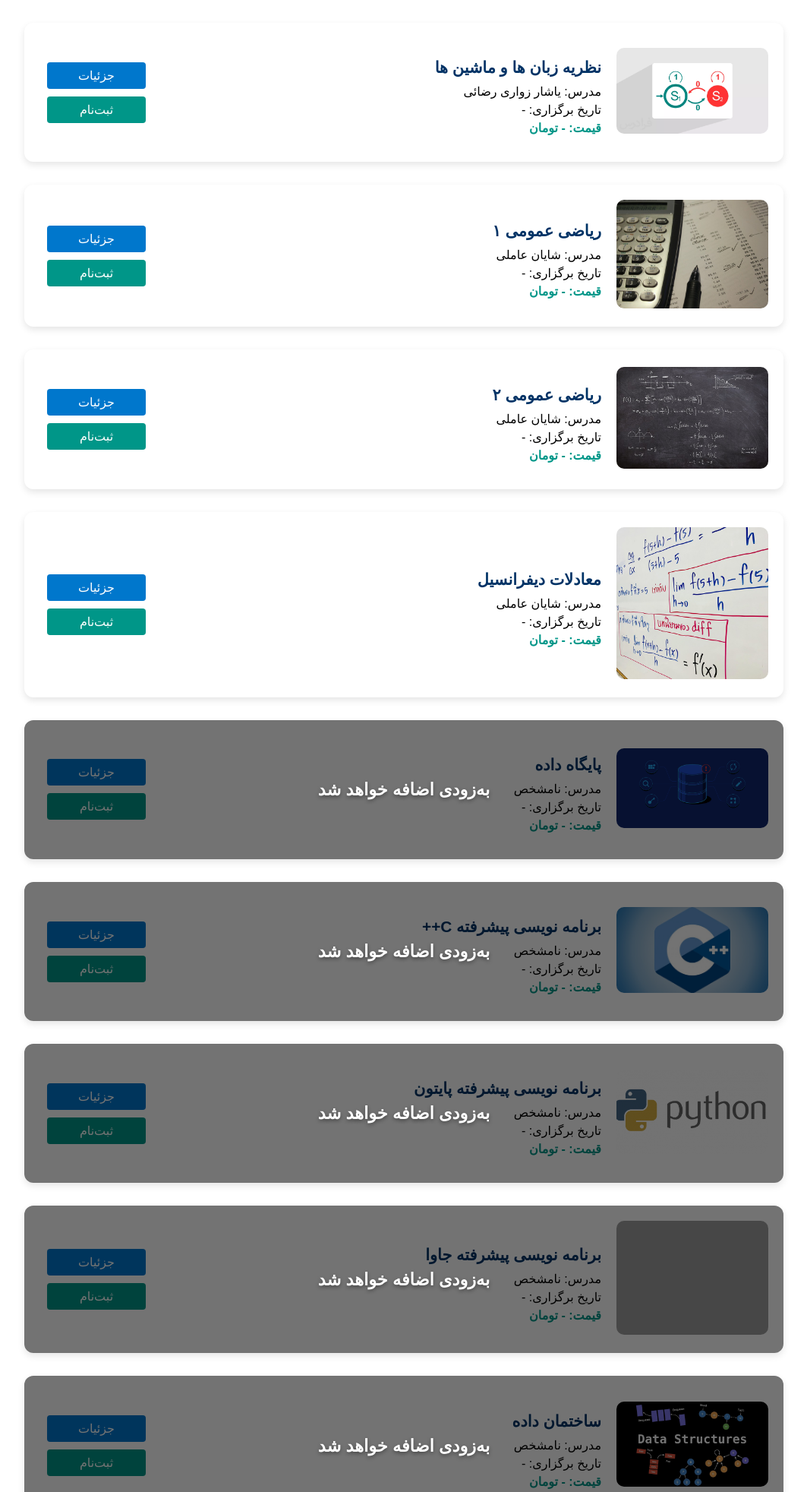
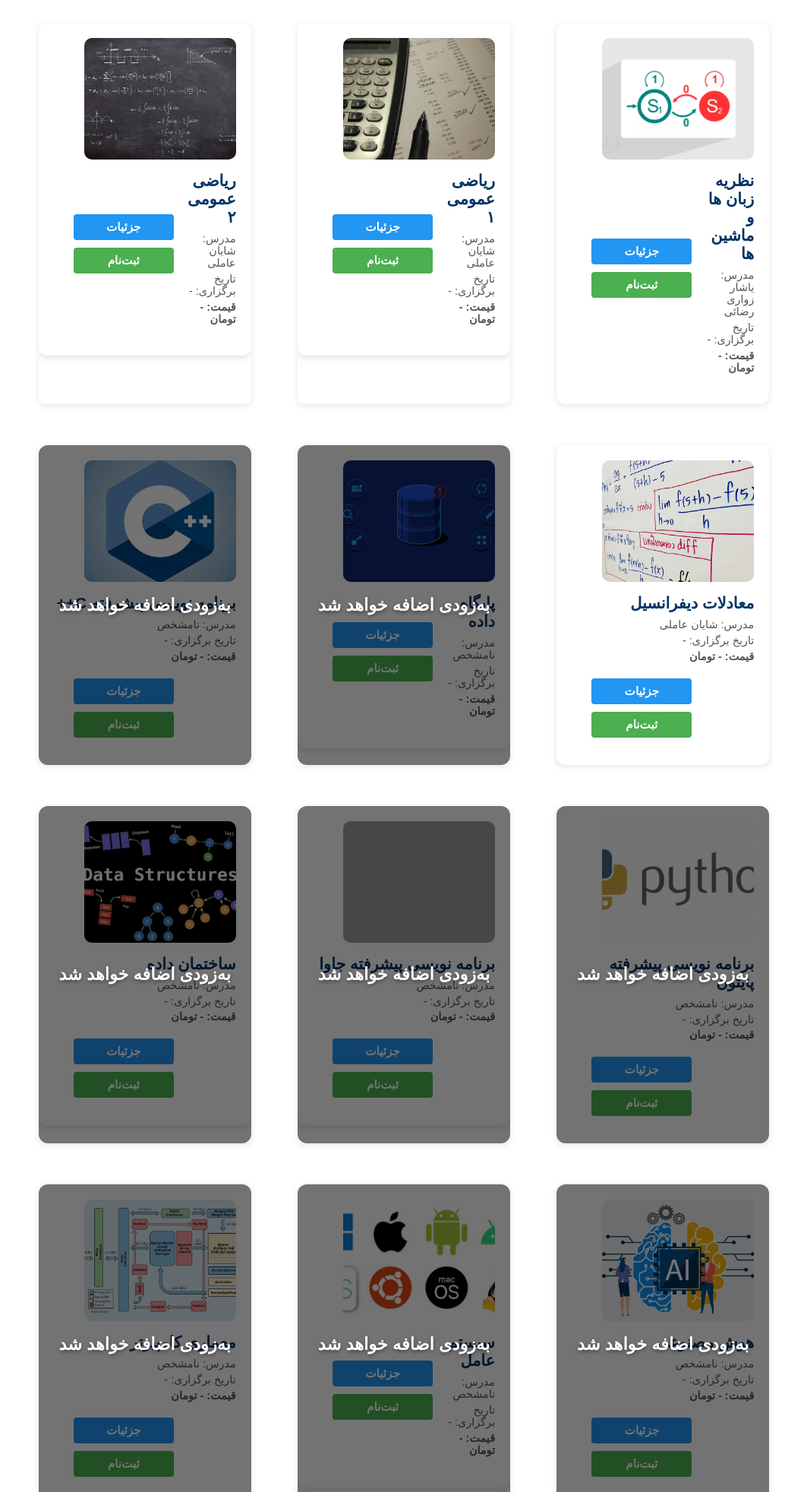
Before and after one commit to yasharzavary/associationCourse, a Django app: page / in a window 1280 px wide. Shown: the part 106-2070 px from the top of the page at 76% size, without its empty margins (108-1171 px from the left). Run offline with Django 4.2, Linux system fonts and the light colour scheme; grey boxes are pictures that could not be loaded.

Commit message:
feat: signup page update new updates for university option that updates in forms added. index page's price format changed too

```diff
--- a/associationCoursePage/scripts/css/style.css
+++ b/associationCoursePage/scripts/css/style.css
@@ -89,14 +89,27 @@ body {
   max-width: 1000px;
   margin: 30px auto;
   padding: 0 20px;
+  display: flex;
+  flex-wrap: wrap;
+  gap: 1.5rem;
+  justify-content: center;
 }
 
-/* Course Card Container */
+/* Course Card Wrapper */
 .course-card-wrapper {
   position: relative;
-  width: 100%;
+  width: 280px;
   max-width: 1000px;
   margin: 0 auto 30px auto;
+  box-shadow: 0 2px 8px rgba(0,0,0,0.1);
+  border-radius: 8px;
+  overflow: hidden;
+  background: #fff;
+  transition: transform 0.2s ease;
+}
+
+.course-card-wrapper:hover {
+  transform: translateY(-5px);
 }
 
 /* Card Overlay */
@@ -137,10 +150,15 @@ body {
 .course-poster-container {
   flex: 0 0 200px;
   margin-left: 20px;
+  width: 100%;
+  height: 160px;
+  overflow: hidden;
 }
 
 .course-poster {
   width: 100%;
+  height: 100%;
+  object-fit: cover;
   border-radius: 10px;
   transition: transform 0.3s ease;
 }
@@ -152,22 +170,29 @@ body {
 /* Course Content */
 .course-content {
   flex: 1;
-  padding: 10px 0;
+  padding: 1rem 0 1rem 0;
+  direction: rtl;
+  text-align: right;
 }
 
 .course-content h2 {
+  margin: 0 0 0.5rem 0;
   font-size: 1.3rem;
   color: #003366;
-  margin-bottom: 10px;
+  font-weight: bold;
 }
 
 .course-content p {
-  margin: 5px 0;
+  margin: 0.3rem 0;
+  color: #555;
+  font-size: 0.9rem;
 }
 
 .price {
   font-weight: bold;
-  color: #009688;
+  color: #E91E63; /* Pink color */
+  font-size: 1.1rem;
+  margin-top: 0.7rem;
 }
 
 /* Course Actions */
@@ -179,6 +204,8 @@ body {
   justify-content: center;
   margin-right: auto;
   padding-right: 10px;
+  padding: 0 1rem 1rem;
+  justify-content: space-between;
 }
 
 .course-actions .btn {
@@ -189,24 +216,26 @@ body {
 /* Buttons */
 .btn {
   text-decoration: none;
-  padding: 8px 15px;
-  background-color: #0077cc;
-  color: #fff;
+  padding: 0.5rem 1rem;
+  background-color: #2196F3;
+  color: white;
   border-radius: 4px;
   margin-left: 10px;
+  font-weight: 600;
+  font-size: 0.95rem;
   transition: background-color 0.3s ease;
 }
 
 .btn:hover {
-  background-color: #005fa3;
+  background-color: #1769aa;
 }
 
 .signup-btn {
-  background-color: #009688;
+  background-color: #4CAF50;
 }
 
 .signup-btn:hover {
-  background-color: #00796b;
+  background-color: #3a8a34;
 }
 
 /* Course Detail Sections */
@@ -288,7 +317,7 @@ body {
   border: 2px solid #eee;
 }
 
-/* Course Actions */
+/* Course Action Buttons */
 .course-action-buttons {
   text-align: center;
   margin-top: 40px;
@@ -340,6 +369,7 @@ body {
   margin-bottom: 30px;
   flex-wrap: wrap;
   justify-content: center;
+  flex-direction: row;
 }
 
 .signup-poster {
@@ -373,9 +403,6 @@ body {
   border: 1px solid #ccc;
   border-radius: 6px;
   font-family: inherit;
-}
-
-.signup-form input[type="file"] {
   background-color: #fff;
 }
 
@@ -490,6 +517,8 @@ body {
   .course-poster-container {
     margin-left: 0;
     margin-bottom: 15px;
+    width: 100%;
+    height: 160px;
   }
 
   .course-actions {
--- a/associationCoursePage/templates/index.html
+++ b/associationCoursePage/templates/index.html
@@ -9,7 +9,8 @@
         <div class="course-card">
             <!-- Course Poster -->
             <div class="course-poster-container">
-      <img src="{{files}}media/pictures/course_pictures/{{course.course_picture}}" alt="پوستر دوره" class="course-poster">
+                <img src="{{ files }}media/pictures/course_pictures/{{ course.course_picture }}" alt="پوستر دوره"
+                     class="course-poster">
             </div>
 
             <!-- Description -->
@@ -21,7 +22,9 @@
                 <p>مدرس: {{ course.instructor }}</p>
                 {% endif %}
                 <p>تاریخ برگزاری: {{ course.date }}</p>
-      <p class="price">قیمت: {{ course.price }} تومان</p>
+                <p class="price">
+                    قیمت: <span class="price-number" data-price="{{ course.price }}">{{ course.price }}</span> تومان
+                </p>
             </div>
 
             <!-- Actions -->
@@ -37,7 +40,30 @@
         </div>
         {% endif %}
     </div>
-
     {% endfor %}
 </main>
+
+<script>
+    // Format numbers with Persian digits and thousand separators
+    function toPersianDigits(numStr) {
+        const persianDigits = "۰۱۲۳۴۵۶۷۸۹";
+        return numStr.replace(/\d/g, d => persianDigits[d]);
+    }
+
+    function formatPriceElements() {
+        document.querySelectorAll('.price-number').forEach(el => {
+            let num = parseInt(el.dataset.price, 10);
+            if (!isNaN(num)) {
+                // format with thousands separator
+                let formatted = num.toLocaleString('fa-IR');
+                // convert digits to Persian
+                formatted = toPersianDigits(formatted);
+                el.textContent = formatted;
+            }
+        });
+    }
+
+    document.addEventListener('DOMContentLoaded', formatPriceElements);
+</script>
+
 {% endblock %}
```
Also changed, not shown: associationCoursePage/templates/signup.html (+68 -8 lines). Lines whose indentation alone changed are shown as unchanged.
